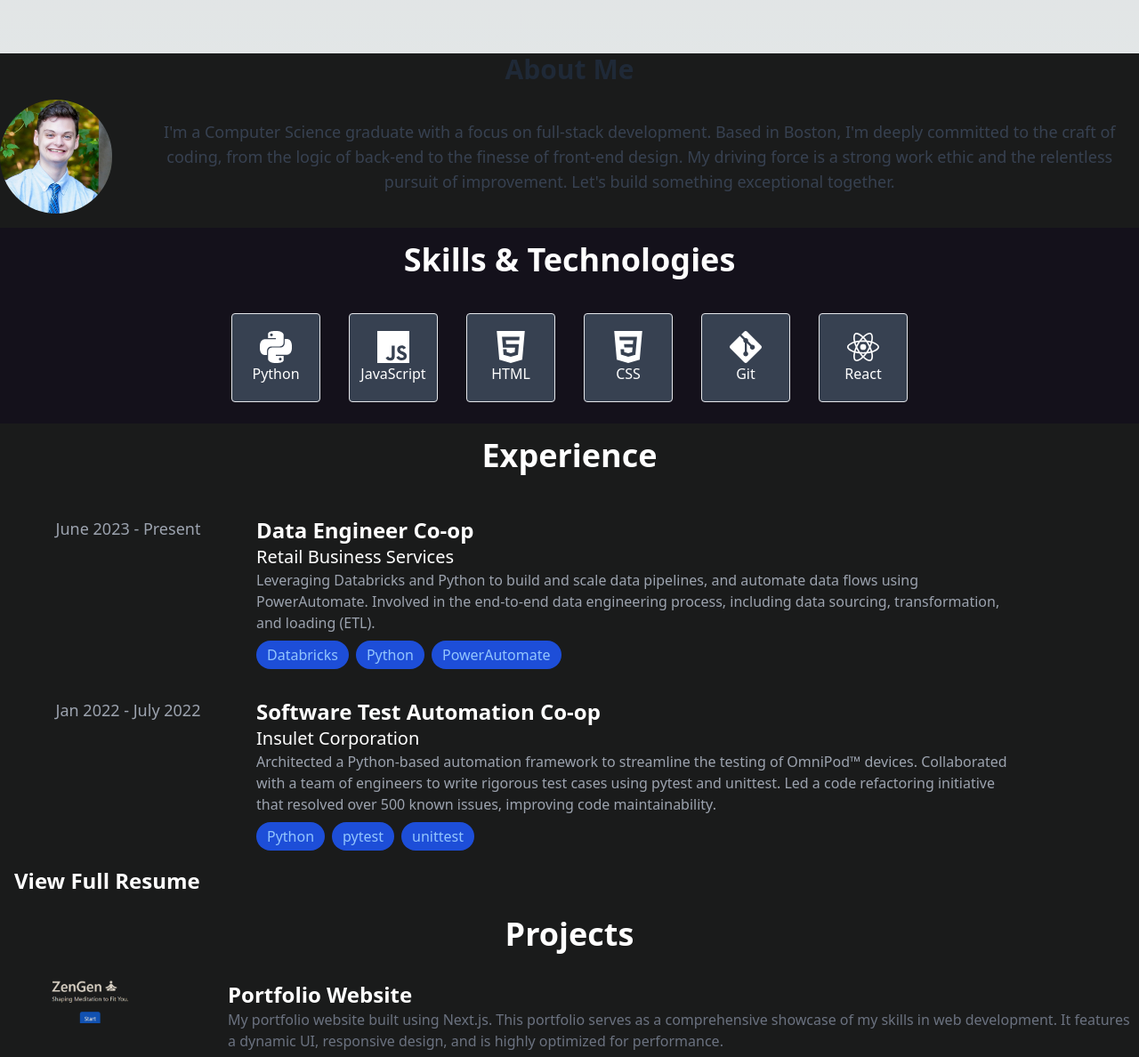
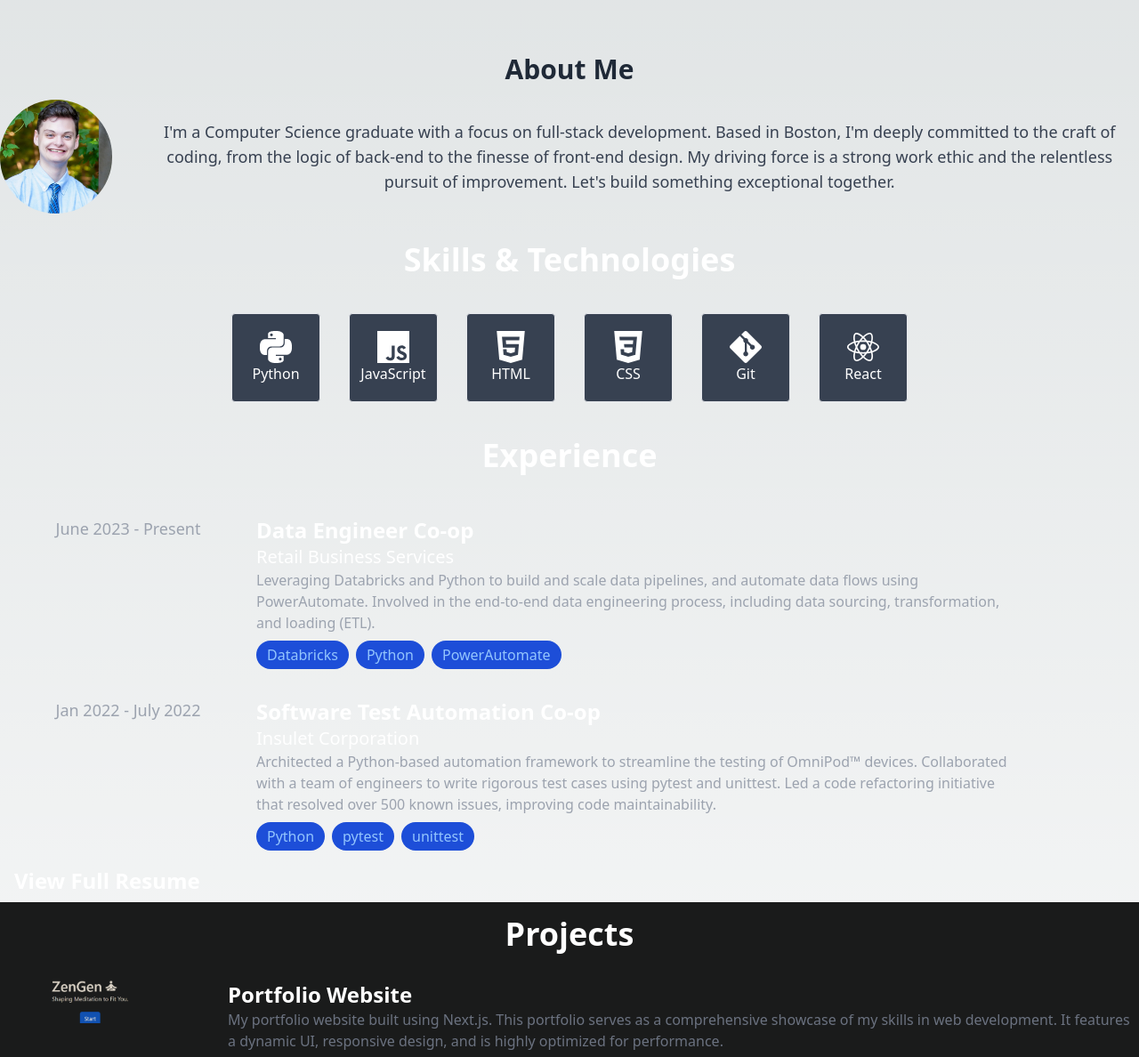
Before and after one commit to csiv23/portfolio, a Next.js app in the folder frontend/: page / in a window 1280 px wide. Shown: the part 740-1928 px from the top of the page at 89% size. Built offline with nearby package versions, Linux system fonts and the light colour scheme.

Commit message:
Removed background colors

```diff
--- a/frontend/components/About.tsx
+++ b/frontend/components/About.tsx
@@ -6,7 +6,7 @@ const About = forwardRef<HTMLDivElement>((props, ref) => {
   return (
     <div
       ref={ref}
-      style={{ backgroundColor: "rgb(26, 27, 27)",  paddingBottom: "2vh" }}
+      style={{ paddingBottom: "2vh" }}
       className="text-center"
     >
       <h2 className="text-3xl font-bold mb-4 text-gray-800 dark:text-gray-100">
--- a/frontend/components/Experience.tsx
+++ b/frontend/components/Experience.tsx
@@ -30,7 +30,7 @@ const Experience: FC = () => {
   ];
   return (
     <div
-      style={{ backgroundColor: "rgb(26, 27, 27)", paddingTop: "2vh" }}
+      style={{ paddingTop: "2vh" }}
       className="text-center w-full"
     >
       <h2 className="text-4xl font-semibold text-white mb-8">Experience</h2>
--- a/frontend/components/Skills.tsx
+++ b/frontend/components/Skills.tsx
@@ -14,7 +14,7 @@ const Skills: FC = () => {
   ];
 
   return (
-    <div style={{ backgroundColor: "rgb(20 17 27)", paddingTop: "2vh", paddingBottom: "2vh" }} className="text-center p-6">
+    <div style={{ paddingTop: "2vh", paddingBottom: "2vh" }} className="text-center p-6">
       <h2 className="text-4xl font-semibold text-white mb-8">Skills & Technologies</h2>
       <div className="flex flex-wrap gap-4 justify-center">
         {skills.map((skill, index) => (
```
